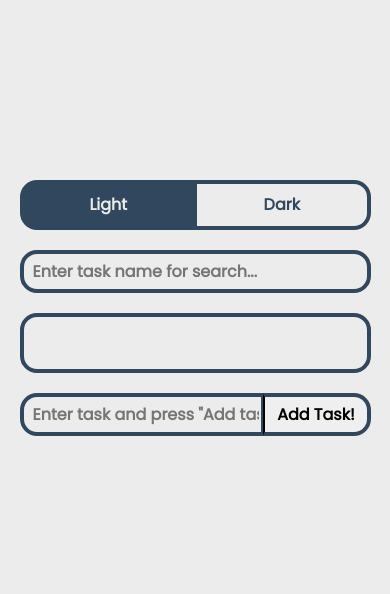
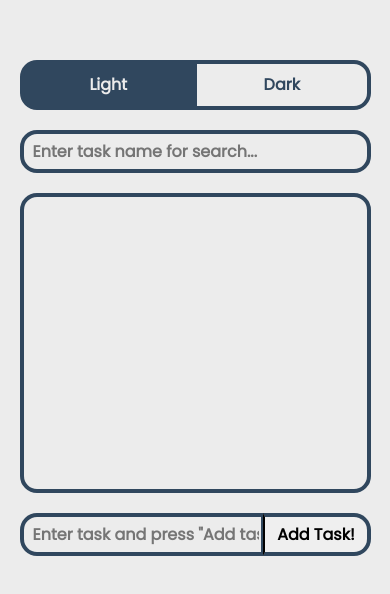
Before and after one commit to oleksiikoko/todo, a React app: page / in a window 390 px wide. Shown: the part 104-698 px from the top of the page. Built offline with nearby package versions, Linux system fonts and the light colour scheme.

Commit message:
Change mobile style

```diff
--- a/src/styles/TaskList.scss
+++ b/src/styles/TaskList.scss
@@ -2,9 +2,8 @@
 
 .todo-list {
   width: 100%;
-  min-height: 60px;
-  max-height: 75%;
-  // height: 600px;
+  min-height: 300px;
+  max-height: 75vh;
   border: $border;
   border-radius: $border-radius;
   background: $bg-light;
```
